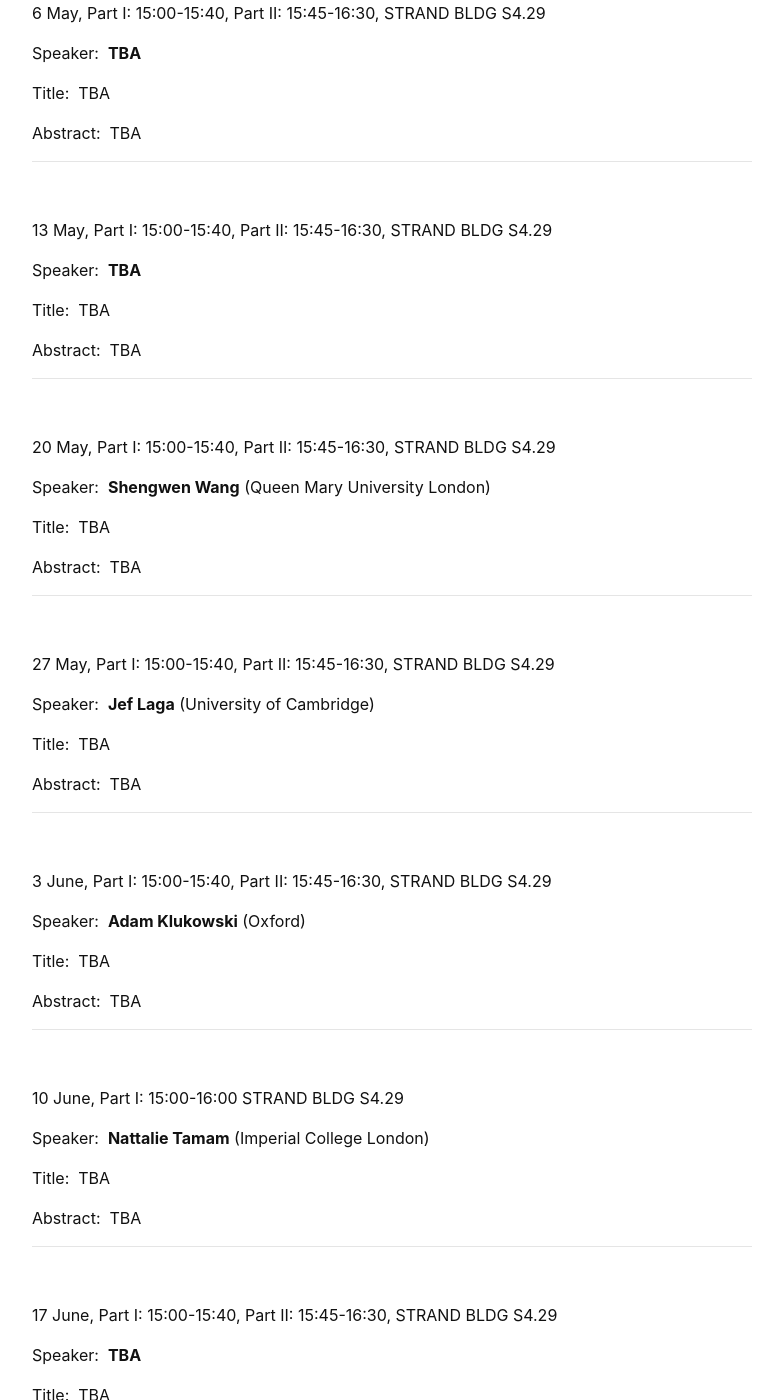
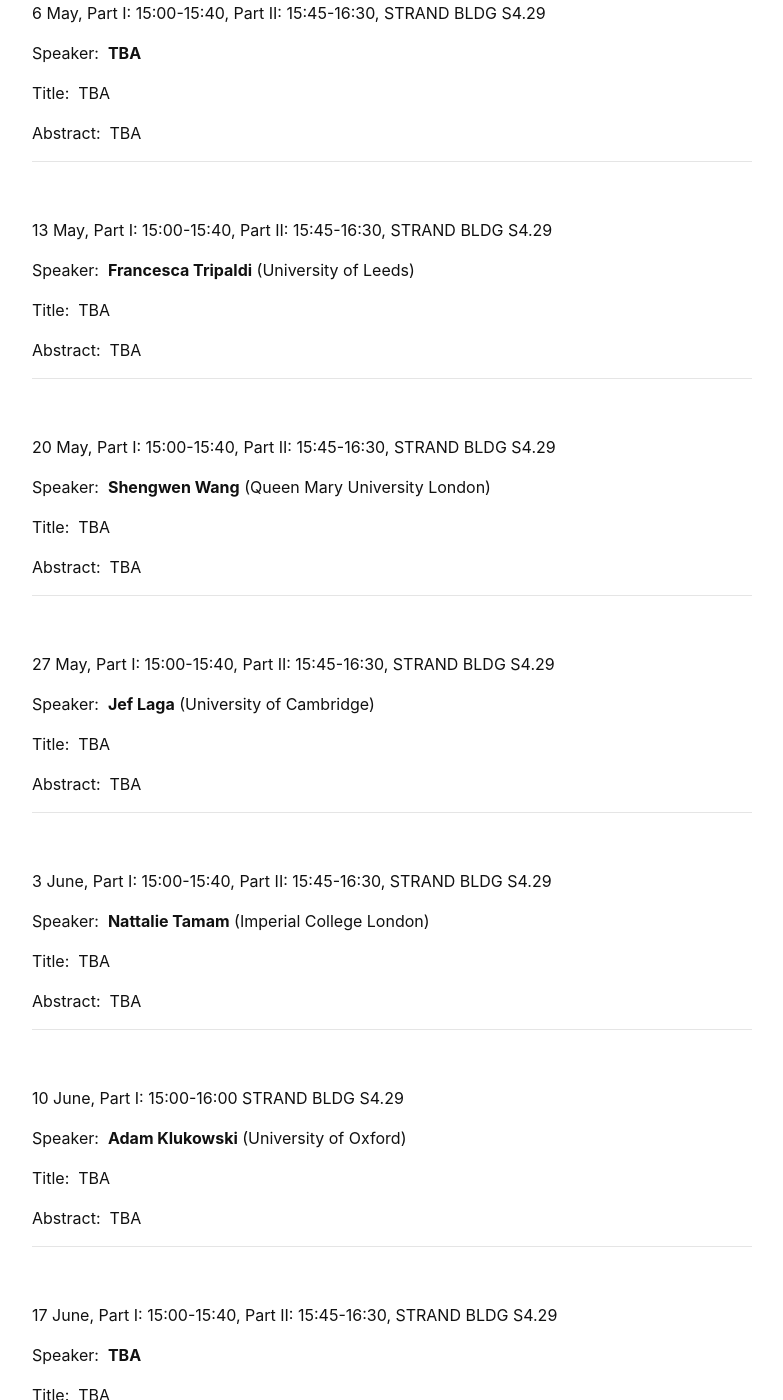
Before and after one commit to kcl-geometry-seminar/kcl-geometry-seminar.github.io, a Jekyll site: the page built from pages/index.md, in a window 1280 px wide and 1400 px high, scrolled down 489 px. Shown: the whole window, without its empty margins (248-1031 px from the left). Built offline with Jekyll 4.4.1, drawn with Linux system fonts in a browser that asks for light colours; a script that is not in the unit is left out.

Commit message:
Update index.md
corrected the schedule for June 3 and 10, and update the schedule for May 13.

```diff
--- a/pages/index.md
+++ b/pages/index.md
@@ -36,7 +36,7 @@ Abstract:&nbsp; TBA
 
 13 May, Part I: 15:00-15:40, Part II: 15:45-16:30, STRAND BLDG S4.29
 
-Speaker:&nbsp; **TBA**
+Speaker:&nbsp; **Francesca Tripaldi** (University of Leeds)
 
 Title:&nbsp; TBA
 
@@ -84,7 +84,7 @@ Abstract:&nbsp; TBA
 
 10 June, Part I: 15:00-16:00 STRAND BLDG S4.29
 
-Speaker:&nbsp; **Nattalie Tamam** (Imperial College London)
+Speaker:&nbsp; **Adam Klukowski** (University of Oxford)
 
 Title:&nbsp;  TBA
 
```
Also changed, not shown: other parts of pages/index.md (+1 -1 lines).
